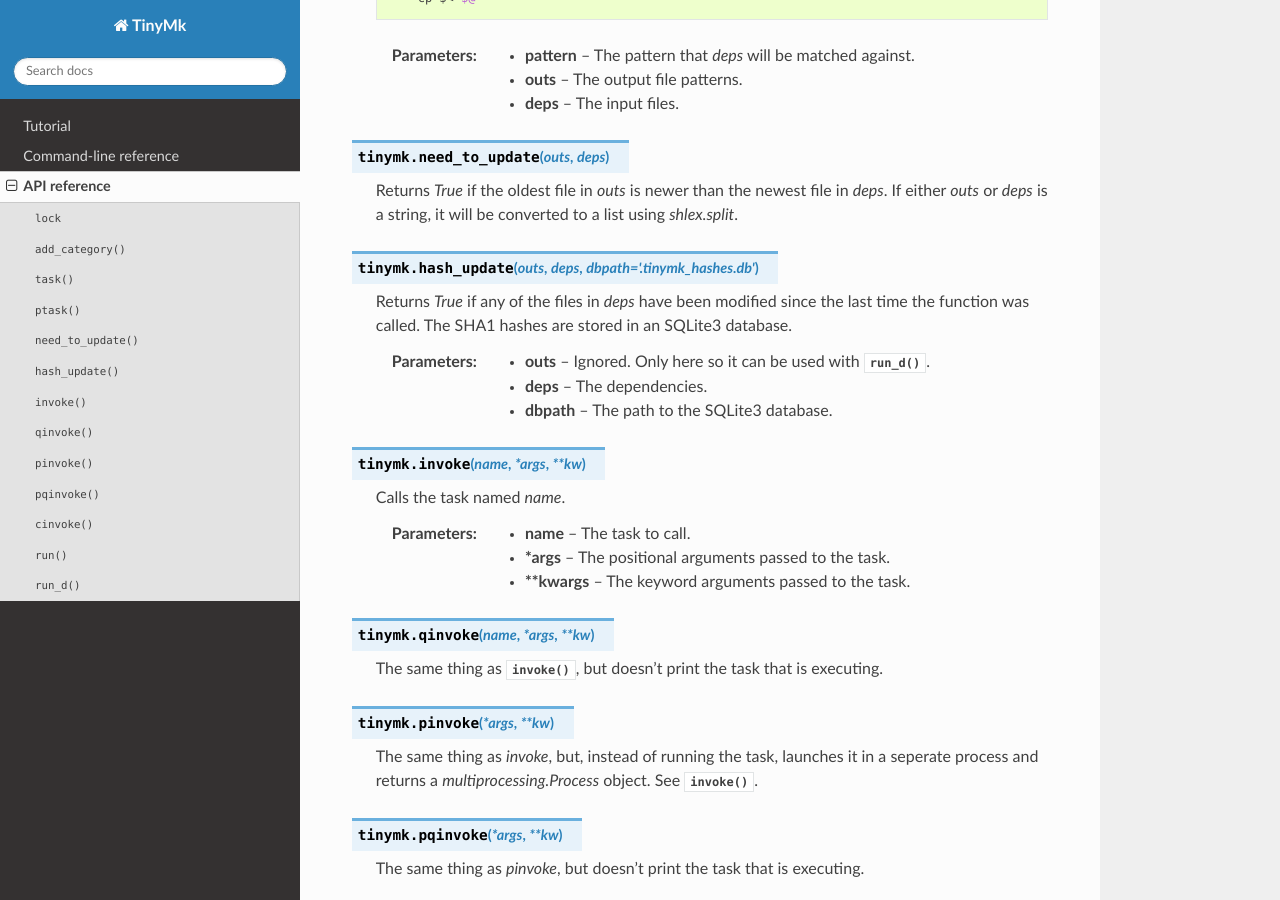
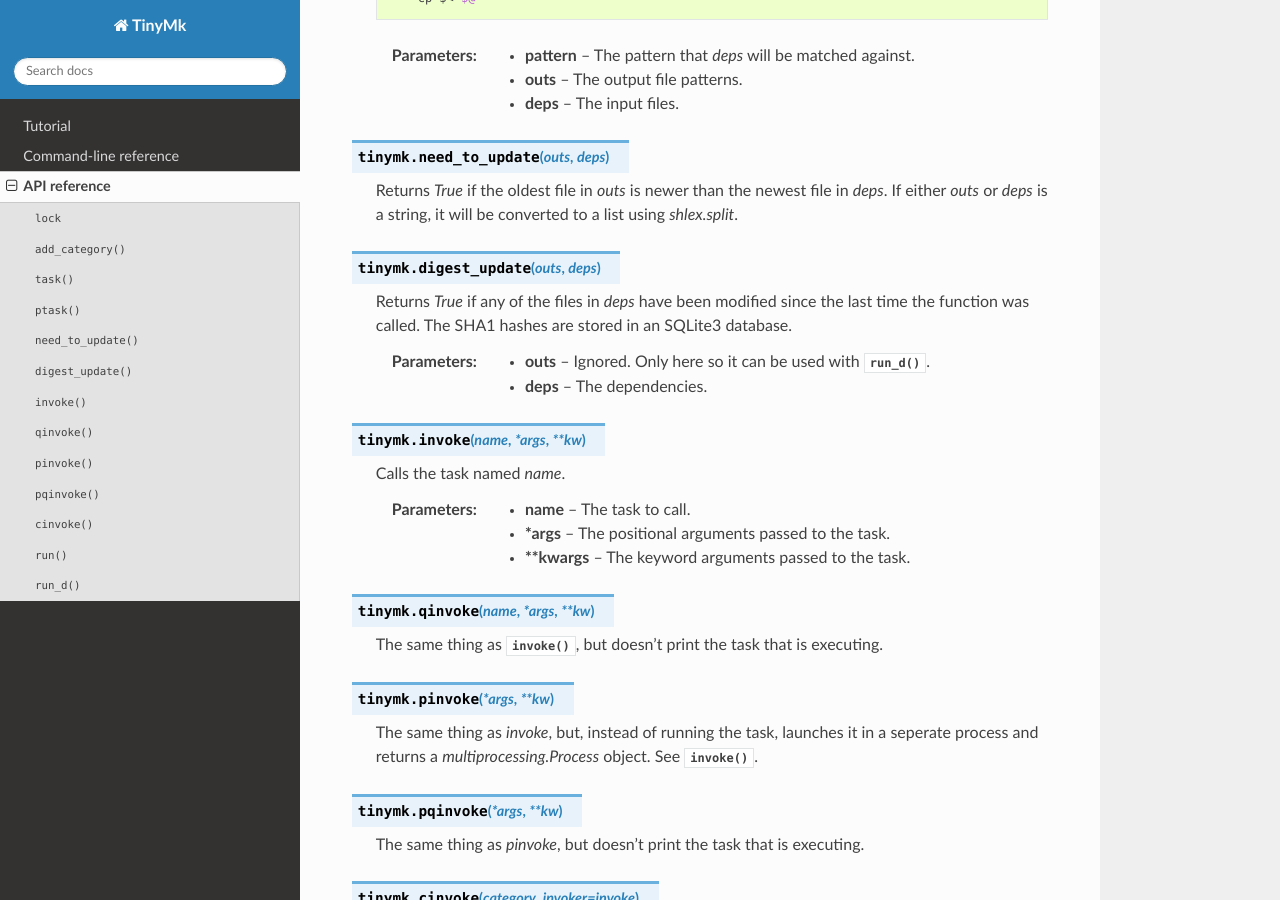
Before and after one commit to refi64/tinymk, a Sphinx documentation site: the page built from docs/source/apiref.rst, in a window 1280 px wide and 900 px high, scrolled down 1060 px. Built offline with Sphinx 7.4.7 and the Read the Docs theme 2.0.0, drawn with Linux system fonts in a browser that asks for light colours.

Commit message:
Updated docs

```diff
--- a/docs/source/apiref.rst
+++ b/docs/source/apiref.rst
@@ -58,13 +58,12 @@ API reference
 
    Returns `True` if the oldest file in `outs` is newer than the newest file in `deps`. If either `outs` or `deps` is a string, it will be converted to a list using `shlex.split`.
 
-.. py:function:: hash_update(outs, deps, dbpath='.tinymk_hashes.db')
+.. py:function:: digest_update(outs, deps)
 
    Returns `True` if any of the files in `deps` have been modified since the last time the function was called. The SHA1 hashes are stored in an SQLite3 database.
 
    :param outs: Ignored. Only here so it can be used with :py:func:`run_d`.
    :param deps: The dependencies.
-   :param dbpath: The path to the SQLite3 database.
 
 .. py:function:: invoke(name, *args, **kw)
 
```
